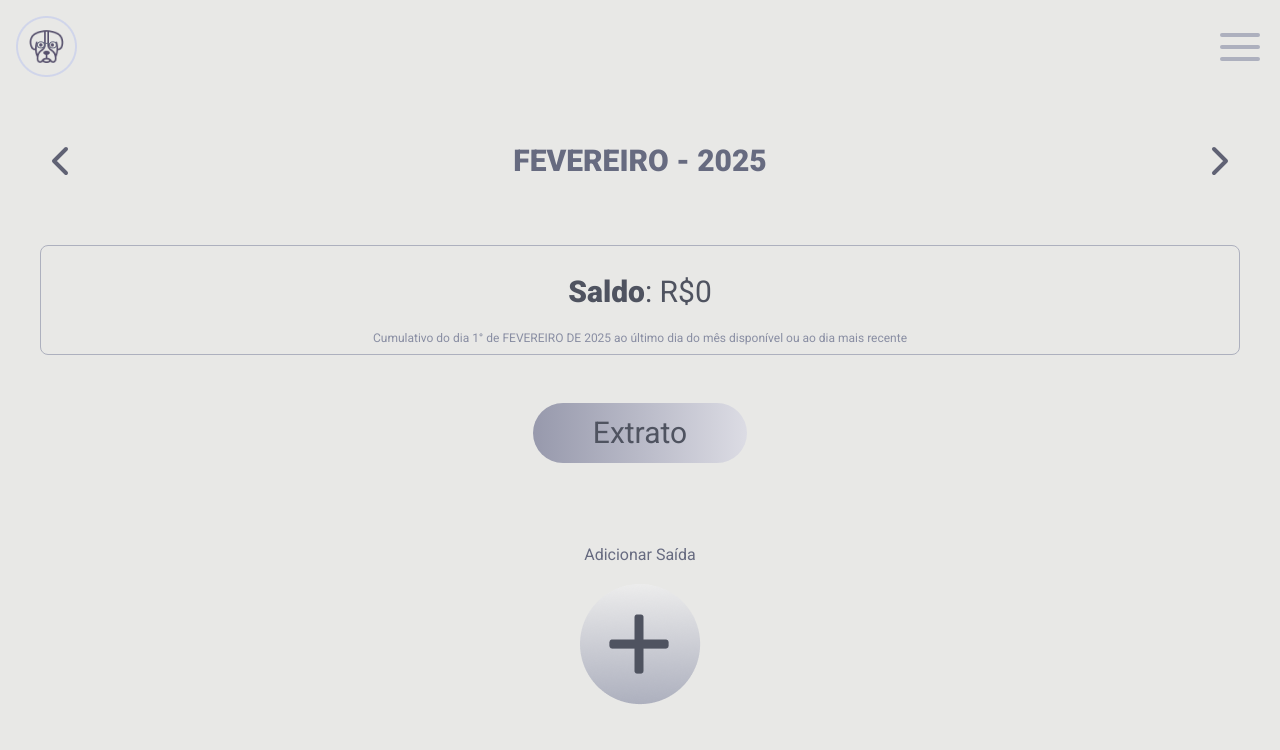
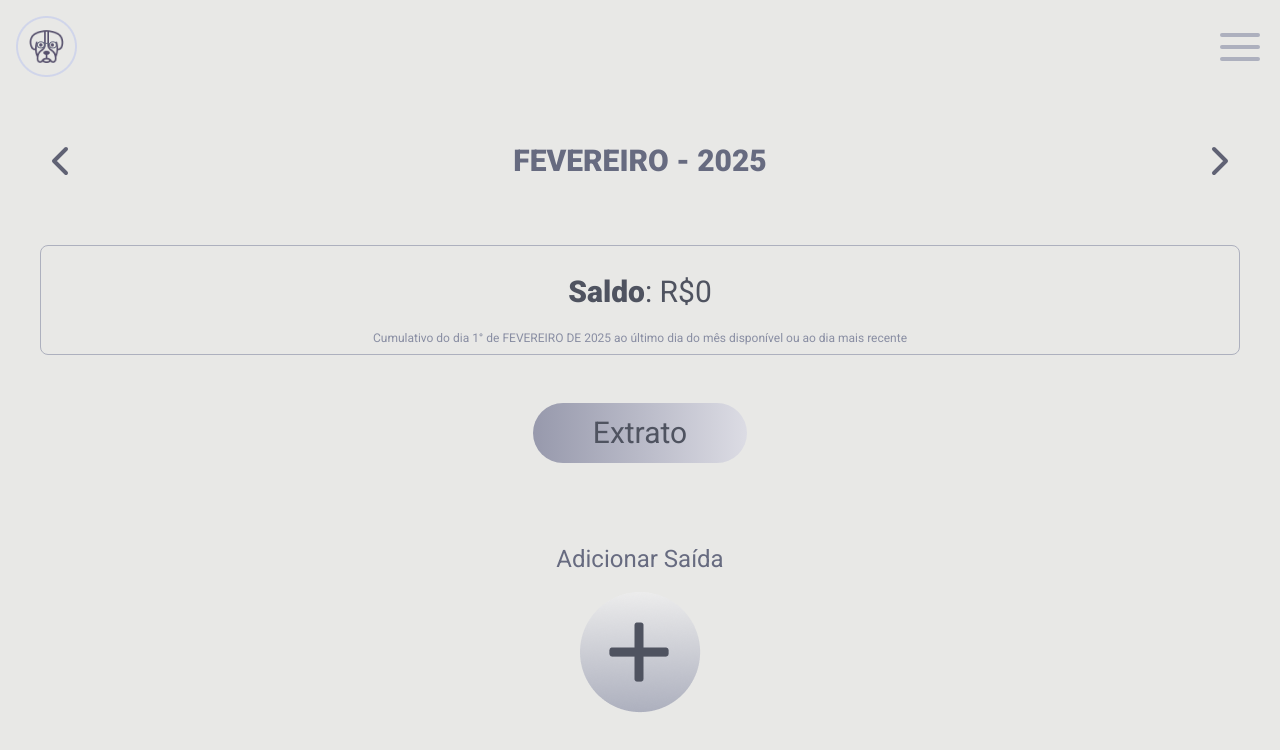
Before and after one commit to LanaGomes/buddy2, a React (Vite) app: page / in a window 1280 px wide. Shown: the top 750 px of the page. Built offline with nearby package versions, Linux system fonts and the light colour scheme; no server answers; the database is empty.

Commit message:
substituindo a por link

```diff
--- a/src/pages/Home.jsx
+++ b/src/pages/Home.jsx
@@ -125,10 +125,10 @@ function Home() {
         </Link>
       </div>
       <nav className="tw:mt-20">
-        <p className="tw:text-dark-blue">Adicionar Saída</p>
-        <a className="tw:flex tw:justify-center tw:mt-4">
+        <p className="tw:text-dark-blue tw:text-2xl">Adicionar Saída</p>
+        <Link to={"/addSaida"} className="tw:flex tw:justify-center tw:mt-4">
           <img src={plusButton} alt="Adicionar saída" />
-        </a>
+        </Link>
       </nav>
     </div>
   );
```
